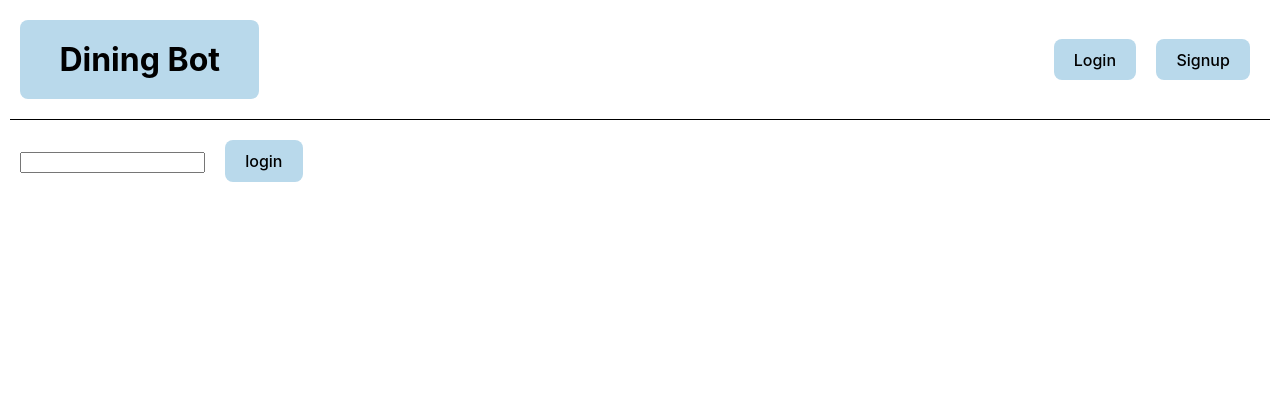
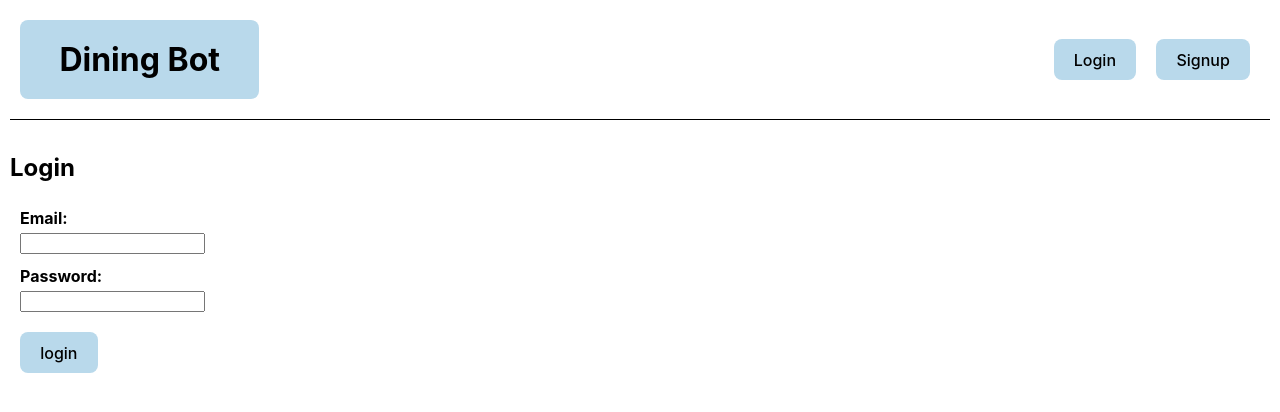
Before and after one commit to kd993595/cloud-team-UI, a React (Vite) app: page /login in a window 1280 px wide. Shown: the top 412 px of the page. Built offline with nearby package versions, Linux system fonts and the light colour scheme.

Commit message:
Login Signup Styling

```diff
--- a/src/pages/Login.tsx
+++ b/src/pages/Login.tsx
@@ -4,8 +4,20 @@ function Login() {
     return (
         <>
             <StickyBar/>
-            <form id = "login-signup-form">
-                <input />
+            <h2>Login</h2>
+            <form id="login-signup-form">
+                <div>
+                    <div><label><b>Email: </b></label></div>
+                    <div>
+                        <input/>
+                    </div>
+                </div>
+                <div>
+                    <div><label><b>Password: </b></label></div>
+                    <div>
+                        <input/>
+                    </div>
+                </div>
                 <button type="submit">login</button>
             </form>
         </>
--- a/src/pages/Signup.tsx
+++ b/src/pages/Signup.tsx
@@ -37,9 +37,12 @@ function Signup() {
         <>
             <StickyBar />
             <h2>Signup</h2>
-            <form onSubmit={handleSignup}>
+            <form onSubmit={handleSignup} id = "login-signup-form">
                 <div>
-                    <label htmlFor="email">Email:</label>
+                    <div>
+                        <label htmlFor="email"><b>Email: </b></label>
+                    </div>
+                    <div>
                         <input
                             type="email"
                             id="email"
@@ -48,8 +51,12 @@ function Signup() {
                             required
                         />
                     </div>
+                </div>
                 <div>
-                    <label htmlFor="password">Password:</label>
+                    <div>
+                        <label htmlFor="password"><b>Password: </b></label>
+                    </div>
+                    <div>
                         <input
                             type="password"
                             id="password"
@@ -58,6 +65,7 @@ function Signup() {
                             required
                         />
                     </div>
+                </div>
                 <button type="submit">Signup</button>
             </form>
         </>
```
Lines whose indentation alone changed are shown as unchanged.
